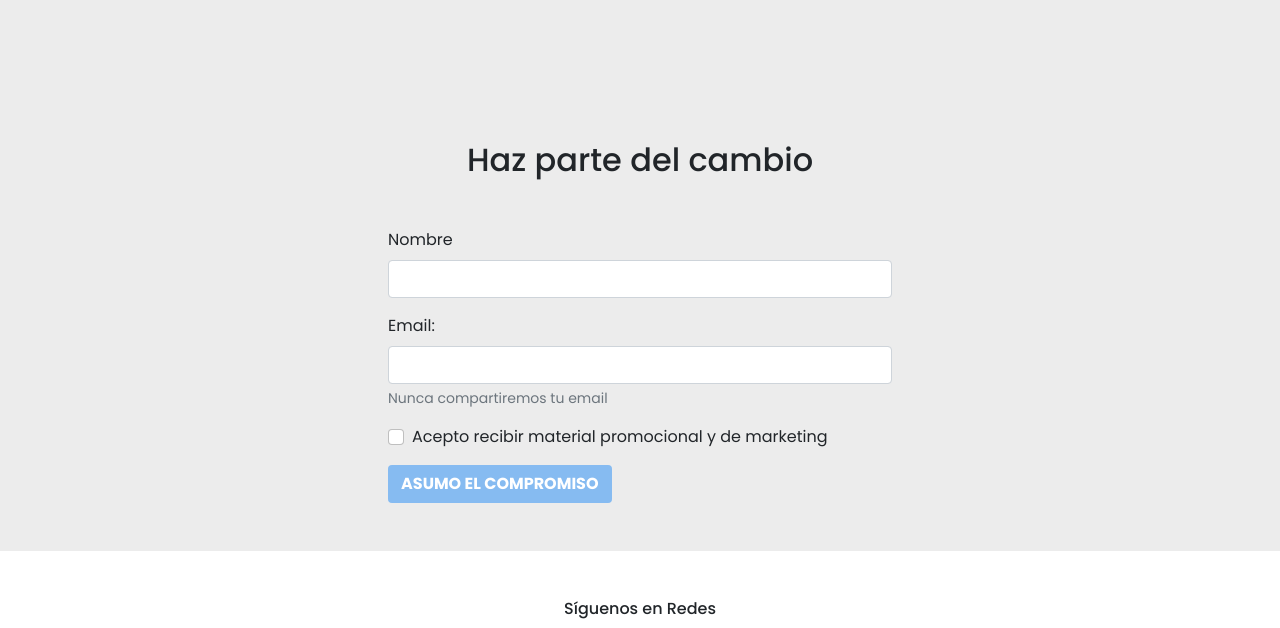
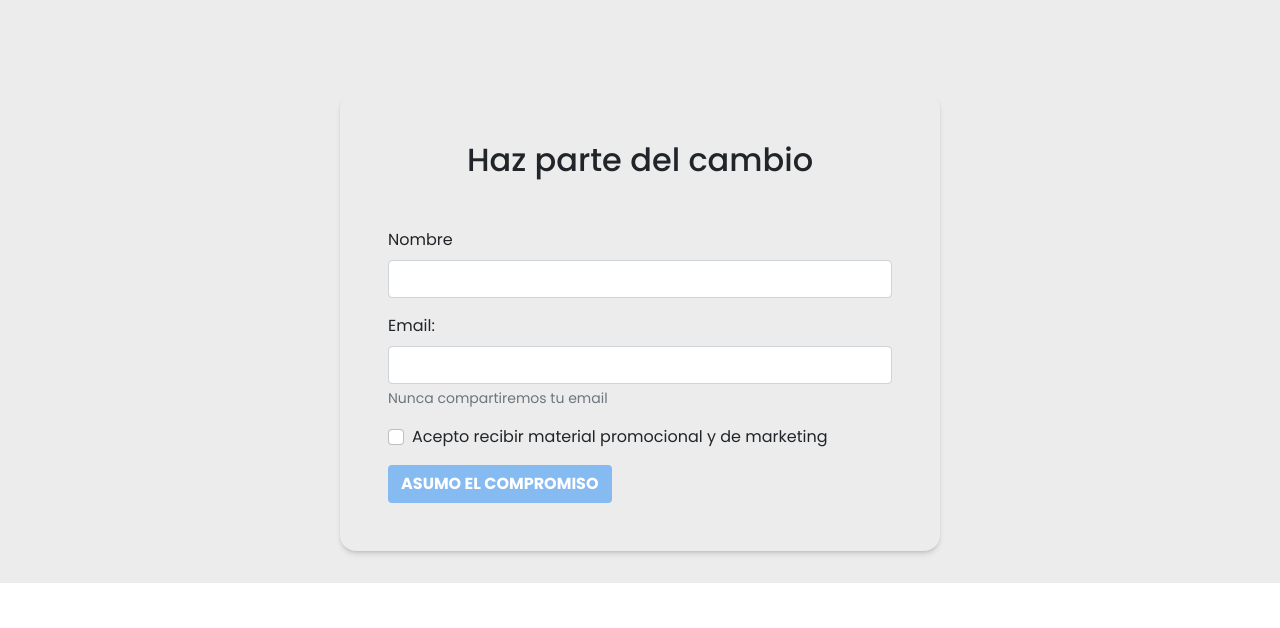
Before and after one commit to Khoderb/milagro-de-abril, a plain HTML site: page pages/index.html in a window 1280 px wide. Shown: the part 2220-2848 px from the top of the page. Drawn offline with nearby package versions, Linux system fonts and the light colour scheme.

Commit message:
contact form

```diff
--- a/styles/index.css
+++ b/styles/index.css
@@ -32,9 +32,11 @@ header{
 .formulario{
     max-width: 600px;
     width: 95%;
-    margin: 0 auto;
-    margin-top: 2rem;
+    margin: 2rem auto;
     padding:3rem;
+    box-shadow: 0 4px 6px -1px rgb(0 0 0 / 0.1), 0 2px 4px -2px rgb(0 0 0 / 0.2);
+    border-radius: 1rem
+    ;
 }
 
 .bg-design{
```
